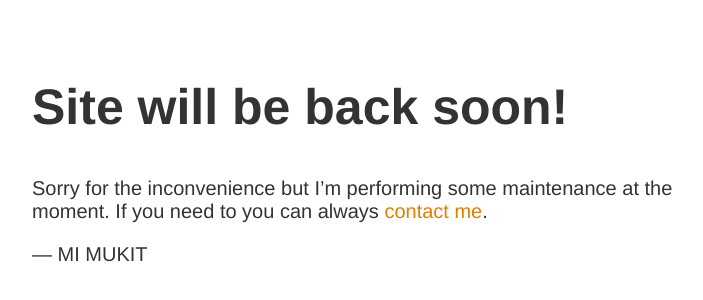
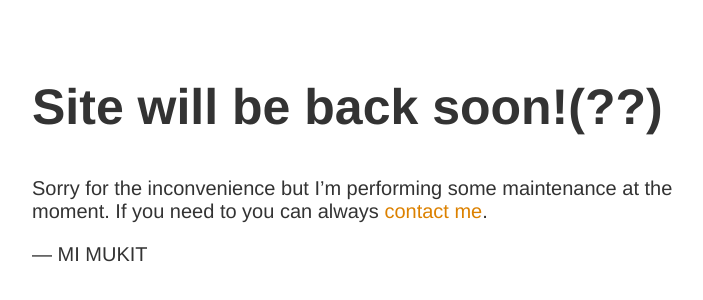
Before and after one commit to mimukit/mukit.me, a plain HTML site: page index.html in a window 1280 px wide. Shown: the part 122-422 px from the top of the page, without its empty margins (283-986 px from the left). Drawn offline with Linux system fonts and the light colour scheme.

Commit message:
Update title

```diff
--- a/index.html
+++ b/index.html
@@ -13,7 +13,7 @@
 </head>
 <body>
 	<article>
-	    <h1>Site will be back soon!</h1>
+	    <h1>Site will be back soon!(??)</h1>
 	    <div>
 	        <p>Sorry for the inconvenience but I&rsquo;m performing some maintenance at the moment. If you need to you can always <a href="mailto:hello@mukit.me">contact me</a>.</p>
 	        <p>&mdash; MI MUKIT</p>
```
